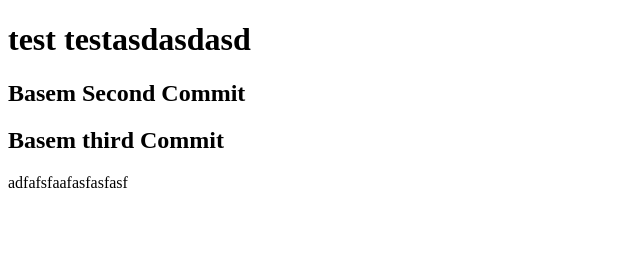
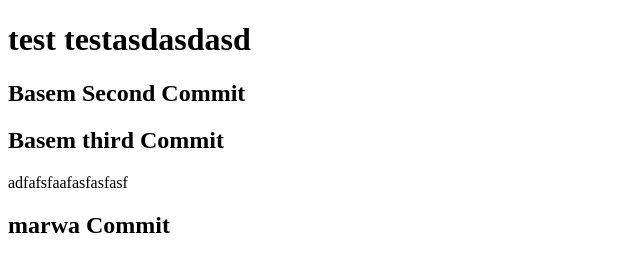
Before and after one commit to Basem-Sabry/SphinxTest, a plain HTML site: page index.html in a window 1280 px wide. Shown: the whole page, without its empty margins (0-640 px from the left). Drawn offline with Linux system fonts and the light colour scheme.

Commit message:
add h2 marwa

```diff
--- a/index.html
+++ b/index.html
@@ -12,6 +12,7 @@
         <h2>Basem Second Commit</h2>
         <h2>Basem third Commit</h2>
 adfafsfaafasfasfasf
+<h2>marwa Commit</h2>
     </div>
 </body>
 </html>
```
